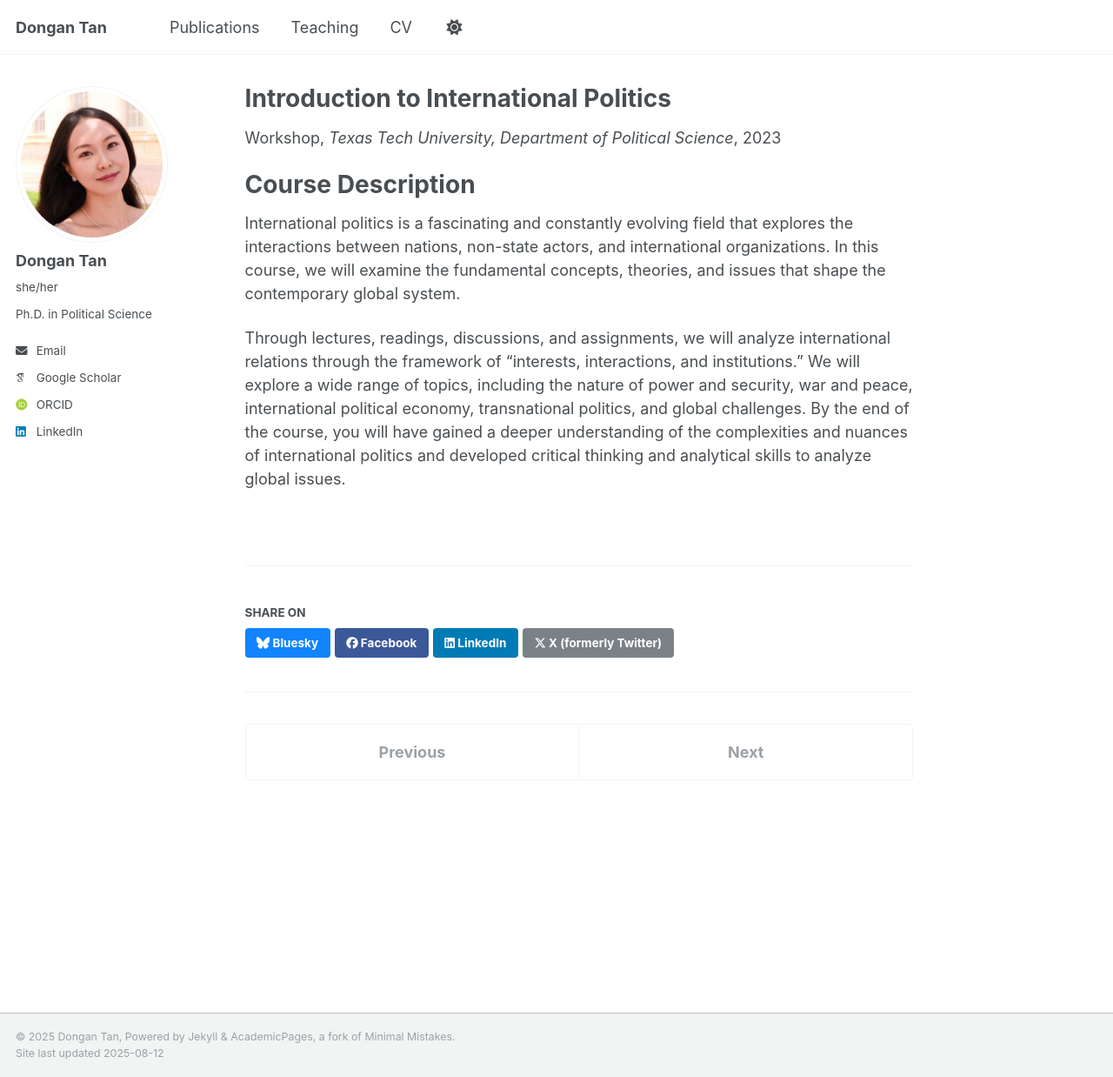
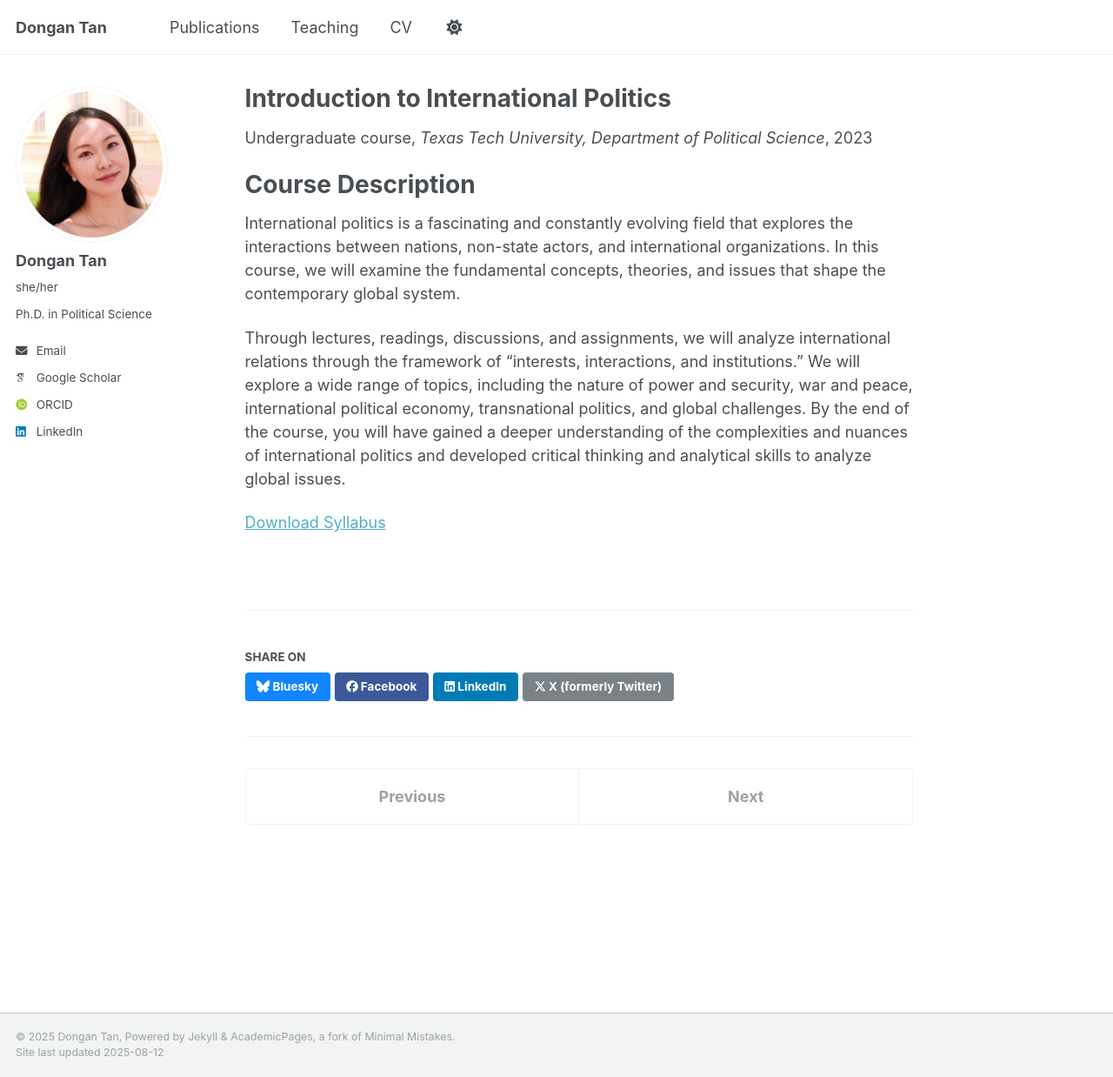
Before and after one commit to HaoLiuScholar/HaoLiuScholar.github.io, a Jekyll site: the page built from _teaching/2023-fall-POLS-2361.md, in a window 1280 px wide and 1238 px high. Shown: the whole window at 87% size. Built offline with Jekyll 4.4.1, drawn with Linux system fonts in a browser that asks for light colours; some web fonts are replaced; a script that is not in the unit is left out.

Commit message:
Update 2023-fall-POLS-2361.md

```diff
--- a/_teaching/2023-fall-POLS-2361.md
+++ b/_teaching/2023-fall-POLS-2361.md
@@ -1,8 +1,9 @@
 ---
 title: "Introduction to International Politics"
 collection: teaching
-type: "Workshop"
+type: "Undergraduate course"
 permalink: /teaching/2023-fall-POLS-2361
+excerpt: 'This course examines the fundamental concepts, theories, and issues that shape the contemporary global system.'
 venue: "Texas Tech University, Department of Political Science"
 date: 2023-08-25
 location: "Lubbock, US"
@@ -13,3 +14,5 @@ Course Description
 International politics is a fascinating and constantly evolving field that explores the interactions between nations, non-state actors, and international organizations. In this course, we will examine the fundamental concepts, theories, and issues that shape the contemporary global system.
 
 Through lectures, readings, discussions, and assignments, we will analyze international relations through the framework of "interests, interactions, and institutions." We will explore a wide range of topics, including the nature of power and security, war and peace, international political economy, transnational politics, and global challenges. By the end of the course, you will have gained a deeper understanding of the complexities and nuances of international politics and developed critical thinking and analytical skills to analyze global issues.
+
+[Download Syllabus](http://dongantan.github.io/files/Tan.2024.IJSW.pdf)
```
